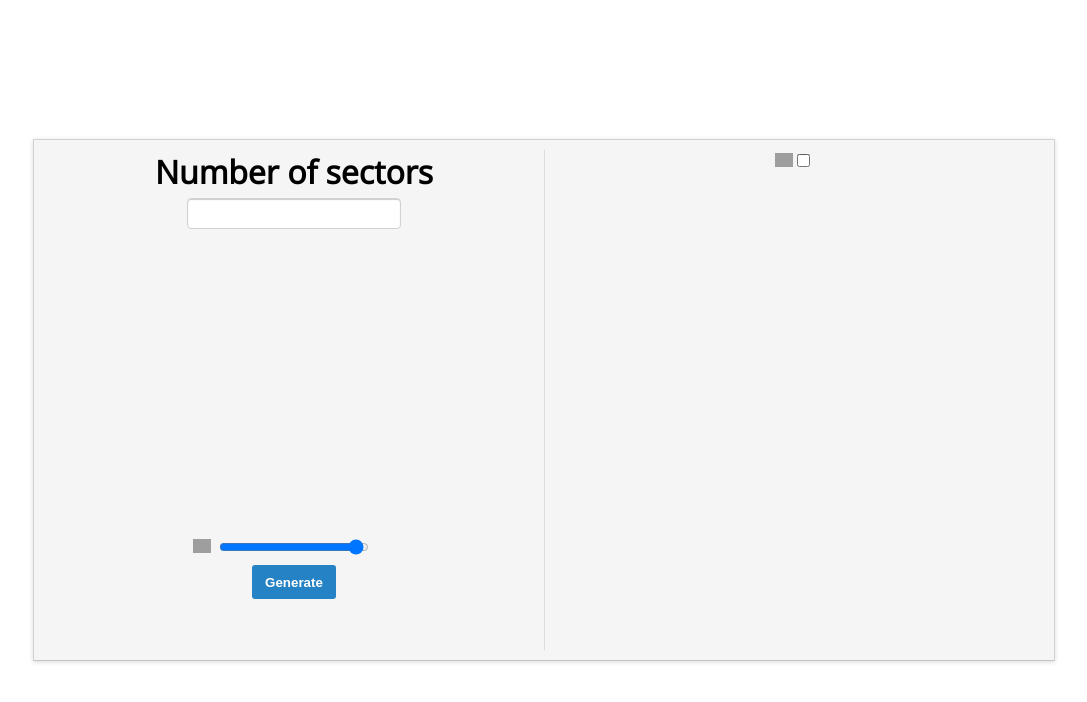
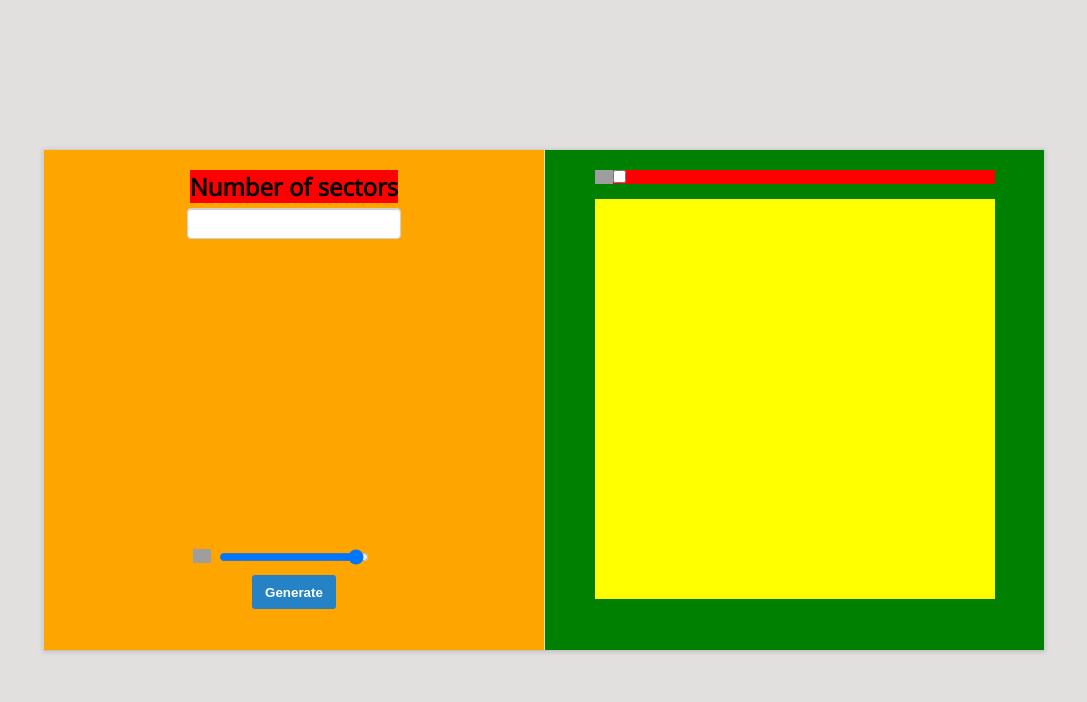
Before and after one commit to SebasGrammar/Pie-chart, a plain HTML site: page index.html in a window 1280 px wide. Shown: the whole page, without its empty margins (96-1183 px from the left). Drawn offline with nearby package versions, Linux system fonts and the light colour scheme; grey boxes are pictures that could not be loaded.

Commit message:
changing css

```diff
--- a/index.html
+++ b/index.html
@@ -26,8 +26,8 @@
         </div>
 
         <div class="wrapper">
-            <h1>Number of sectors</h1>
-            <input class="slices-number"></input>
+            <h2>Number of sectors</h2>
+            <input class="slices-number test"></input>
             <button class="add">Add</button>
 
             <div class="input-container">
@@ -36,13 +36,15 @@
 
 
             <div class="resize-section">
-                <img class="expand" style="width: 18px" src="https://i.ya-webdesign.com/images/how-to-resize-a-png-file-3.png">
+                <img class="expand" style="width: 18px"
+                    src="https://i.ya-webdesign.com/images/how-to-resize-a-png-file-3.png">
                 <input class="test slider" name="size" type="range" min="100" max="400" value="400" data-sizing="px"
                     placeholder="enter your value here" class="input"></input>
             </div>
             <button class="generate-button">Generate</button>
         </div>
         <div class="chart-display">
+            <div class="testing">
                 <div class="chart-mode">
 
                     <div class="change-view">
@@ -63,6 +65,8 @@
 
 
                 </svg>
+
+            </div>
         </div>
     </div>
 
--- a/main.js
+++ b/main.js
@@ -65,11 +65,11 @@ function createFields() {
 
         let label = document.createElement("input")
         label.placeholder = "label name"
-        label.classList.add("label-name", "text-input")
+        label.classList.add("label-name", "test")
 
         let field = document.createElement("input")
         field.placeholder = `field #${i + 1}`
-        field.classList.add("field")
+        field.classList.add("field", "test")
 
         fieldContainer.appendChild(label)
         fieldContainer.appendChild(field)
--- a/style.css
+++ b/style.css
@@ -10,6 +10,23 @@
   box-sizing: border-box;
 }
 
+/***/
+
+h2 {
+  background: red;
+
+}
+
+.wrapper {
+  padding: 20px 0;
+}
+
+.chart-display {
+  padding: 20px 0;
+}
+
+/***/
+
 body, html {
   height: 100%;
   width: 100%;
@@ -19,6 +36,7 @@ body {
   display: flex;
   align-items: center;
   justify-content: center;
+  background: #E1E0DE;
 }
 
 .app {
@@ -30,13 +48,9 @@ body {
   background: #F5F5F5;
   border: 1px solid #d1d1d1;
   position: relative;
-  padding: 10px;
+  /* padding: 10px; */
   border-bottom: 1px solid rgba(0, 0, 0, 0.2);
   box-shadow: 0 1px 5px rgba(0, 0, 0, 0.15);
-}
-
-h1 {
-
 }
 
 .wrapper {
@@ -45,22 +59,7 @@ h1 {
   align-items: center;
   padding: ;
   height: 500px;
-}
-
-.chart-display {
-  width: 500px;
-  height: 500px;
-  display: flex;
-  flex-direction: column;
-  align-items: center;
-  padding: 10px 50px;
-  border-left: 1px solid #DDDDDD;
-  position: relative;
-}
-
-svg {
-  height: var(--size);
-  width: var(--size);
+  background: orange;
 }
 
 .input-container {
@@ -73,14 +72,9 @@ svg {
   overflow-y: auto;
 }
 
-.top {
-  width: 500px;
-  height: 200px;
-  display: none;
-}
-
-input {
-  background: #fff;
+.test {
+  /* background: #fff; */
+  background: #FFF;
   color: #000;
   border-radius: 4px;
   border: 1px solid #d1d1d1;
@@ -94,7 +88,7 @@ input {
   text-align: left !important;
 }
 
-input:focus {
+.test:focus {
   border: 1px solid green !important;
 }
 
@@ -104,6 +98,51 @@ input:focus {
   margin: 5px;
   text-align: center;
 }
+
+.field-container {
+  display: flex;
+}
+
+/***/
+
+.chart-display {
+  width: 500px;
+  height: 500px;
+  display: flex;
+  flex-direction: column;
+  align-items: center;
+  /* padding: 10px 50px; */
+  border-left: 1px solid #DDDDDD;
+  position: relative;
+  background: green;
+}
+
+svg {
+  height: var(--size);
+  width: var(--size);
+  background: yellow;
+
+}
+
+.resize-section {
+  background: ;
+  width: ;
+  display: flex;
+  align-items: center;
+  justify-content: center;
+  position: relative;
+}
+
+.change-view {
+  display: flex;
+  align-items: center;
+  justify-content: ;
+  background: red;
+  position: ;
+  left: 0;
+  margin-bottom: 5px;
+}
+
 
 .labels {
   display: flex;
@@ -117,8 +156,10 @@ input:focus {
   border-radius: 3px;
 }
 
-.field-container {
-  display: flex;
+.top {
+  width: 500px;
+  height: 200px;
+  display: none;
 }
 
 /* button {
@@ -196,40 +237,13 @@ input[type="range"] {
   top: 5px;
 }
 
-.resize-section {
-  background: ;
-  width: ;
-  display: flex;
-  align-items: center;
-  justify-content: center;
-  position: relative;
-}
-
-.change-view {
-  width: 40px;
-  position: relative;
-  background: orange;
-  display: flex;
-  align-items: center;
-  justify-content: ;
-  text-align: right;
-  margin-bottom: 20px;
-}
-
 .view {
   width: 18px;
-  position: absolute;
-  left: 0;
+
 }
 
 input[type="checkbox"] {
-  /* vertical-align: middle;
-  position: relative;
-  top: 1px;
-  left: -3px; */
-  position: absolute;
-  right: 0;
-  top: -11px;
+
 }
 
 .full {
```
Lines whose indentation alone changed are shown as unchanged.
